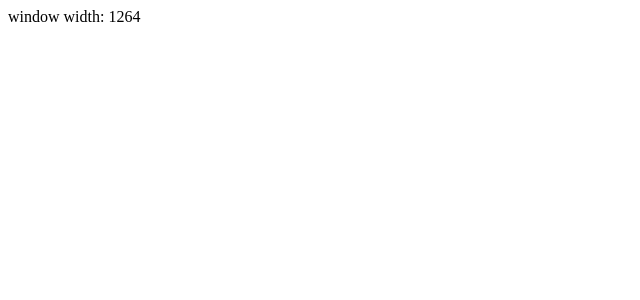
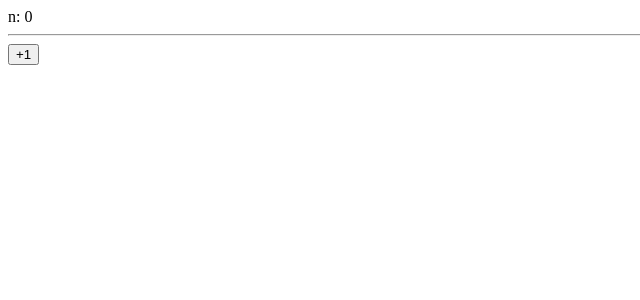
Before and after one commit to yichang8421/react-demo-1, a React (Create React App) app: page / in a window 1280 px wide. Shown: the top 300 px of the page, without its empty margins (0-640 px from the left). Built offline with nearby package versions, Linux system fonts and the light colour scheme.

Commit message:
function component

```diff
--- a/src/App.js
+++ b/src/App.js
@@ -1,29 +1,16 @@
-import React from 'react'
+import React, {useState} from 'react'
 
-class App extends React.PureComponent {
-    myRef = undefined;
-    constructor() {
-        super();
-        this.state = {
-            n: 0,
-            width: undefined
-        };
-        this.myRef = React.createRef();
-    }
-
-    componentDidMount() {
-        const div = this.myRef.current;
-        const {width} = div.getBoundingClientRect();
-        this.setState(()=>{
-            return {width};
-        })
-    }
-
-    render() {
-        return (
-            <div ref={this.myRef}>window width: {this.state.width}</div>
-        );
-    }
+const App = () => {
+    const [n, setN] = useState(0);
+    return (
+        <div className="root">
+            n: {n}
+            <hr/>
+            <button onClick={()=>{
+                setN(n+1);
+            }}>+1</button>
+        </div>
+    );
 }
 
 
```
